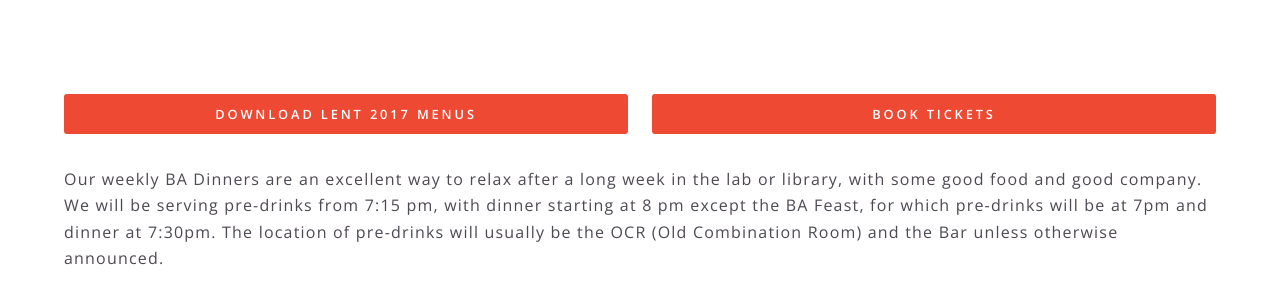
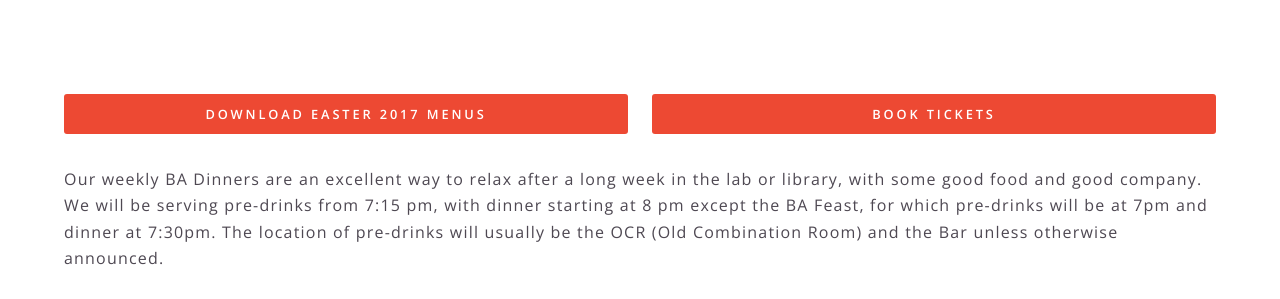
Before and after one commit to TrinityBASociety/trinitybasociety.github.io, a Jekyll site: the page built from ba-dinners/index.md, in a window 1280 px wide and 900 px high. Shown: the part 355-654 px from the top of the window. Built offline with Jekyll 4.4.1, drawn with Linux system fonts in a browser that asks for light colours.

Commit message:
Update BA Dinners menu to Easter 2017

```diff
--- a/ba-dinners/index.md
+++ b/ba-dinners/index.md
@@ -9,7 +9,7 @@
 <div class="row">
 	<div class="6u 12u$(medium)">
 		<ul class="actions fit">
-			<li><a href="/docs/2016-17/ba_menus_lent_2017.pdf" target="_blank" class="button special fit">Download Lent 2017 menus</a></li>
+			<li><a href="/docs/2016-17/ba_menus_easter_2017.pdf" target="_blank" class="button special fit">Download Easter 2017 menus</a></li>
 		</ul>
 	</div>
 	<div class="6u 12u$(medium)">
--- a/index.html
+++ b/index.html
@@ -87,7 +87,7 @@
 		</header>
 		<ul class="actions vertical">
 			<li><a href="http://upaychilli.com/sso/shibsso.aspx/upaychilli?entityID=https%3a%2f%2fshib.raven.cam.ac.uk%2fshibboleth" class="button fit special" target="_blank">Book online</a></li>
-			<li><a href="/docs/2016-17/ba_menus_lent_2017.pdf" target="_blank" class="button special fit">View menus</a></li>
+			<li><a href="/docs/2016-17/ba_menus_easter_2017.pdf" target="_blank" class="button special fit">View menus</a></li>
 			<li><a href="/ba-dinners/" class="button fit">Learn more</a></li>
 		</ul>
 	</div>
```
Also changed, not shown: 1 other file.
